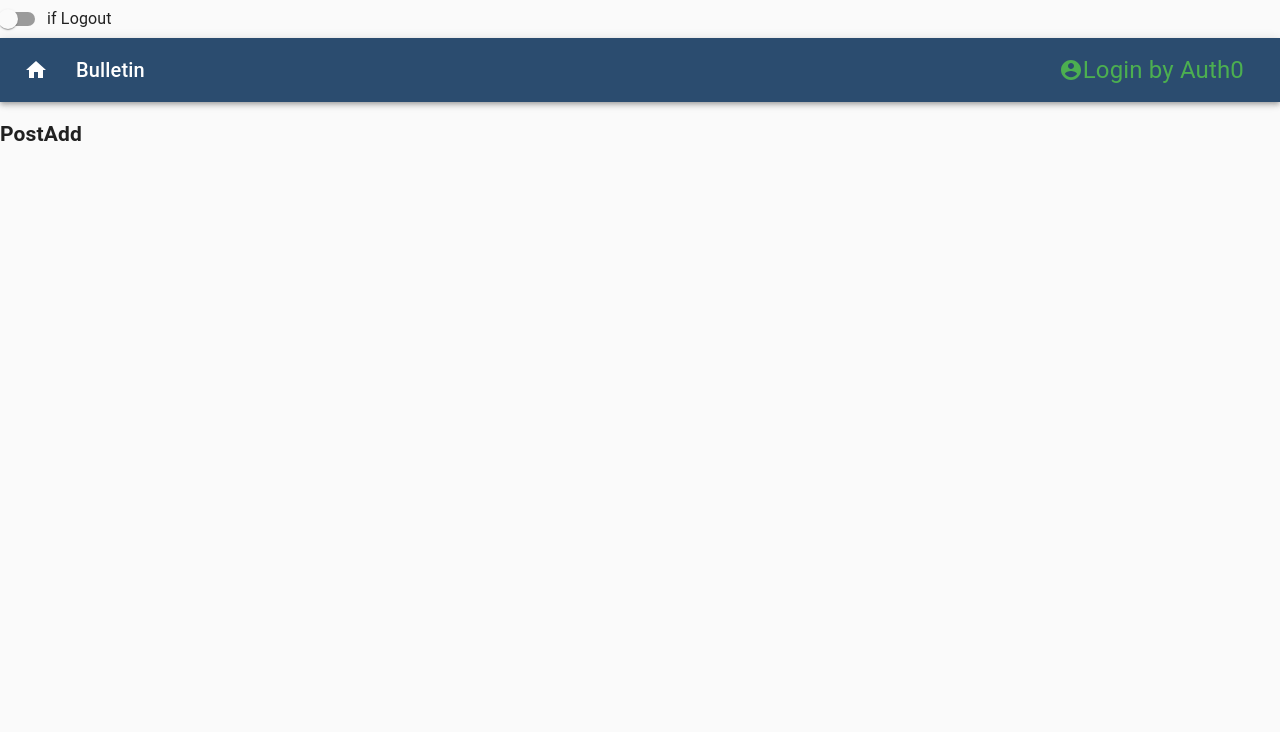
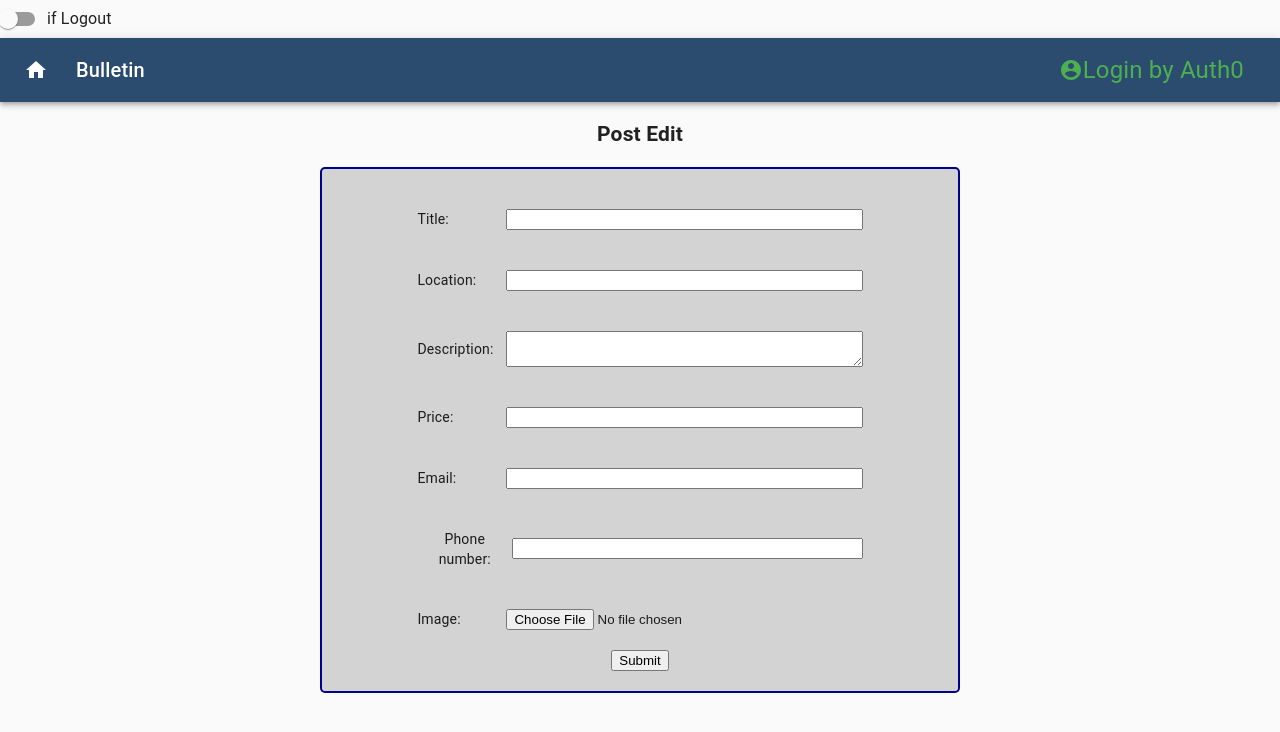
Before and after one commit to Akagi80/bulletin-board-fullApp, a React (Create React App) app: page /post/add in a window 1280 px wide. Shown: the top 732 px of the page. Built offline with nearby package versions, Linux system fonts and the light colour scheme.

Commit message:
Fix Homepage / Post, Add PostAdd / PostEdit - WIP

```diff
--- a/package.json
+++ b/package.json
@@ -20,8 +20,7 @@
   },
   "lint-staged": {
     "src/**/*.js": [
-      "yarn test-related --",
-      "eslint"
+      "yarn test-related --"
     ]
   },
   "browserslist": {
--- a/src/components/views/Homepage/Homepage.js
+++ b/src/components/views/Homepage/Homepage.js
@@ -109,7 +109,7 @@ const Component = ({ className, postsAll }) => {
                     </Typography>
                     <div>
                       <Typography className={styles.price} component='p' variant='subtitle2'>
-                        Price: {post.price}
+                        Price: {post.price}$
                       </Typography>
                       <Typography className={styles.location} component='p' variant='subtitle2'>
                         Location: {post.location}
--- a/src/components/views/Post/Post.js
+++ b/src/components/views/Post/Post.js
@@ -6,9 +6,9 @@ import clsx from 'clsx';
 
 import { connect } from 'react-redux';
 import { getOne } from '../../../redux/postsRedux';
-import Fab from '@material-ui/core/Fab';
 
 import styles from './Post.module.scss';
+import Fab from '@material-ui/core/Fab';
 
 const Component = ({className, postOne}) => {
   const [login, setLogin] = useState(false);
@@ -28,13 +28,13 @@ const Component = ({className, postOne}) => {
               <img className={styles.image} src={post.image} alt='' />
               <div>
                 <h3 className={styles.title}>{post.title}</h3>
-                <p className={styles.info}>Price: {post.price}</p>
-                <p className={styles.about}>{post.content}</p>
                 <p className={styles.info}>Location: {post.location}</p>
                 <p className={styles.info}>Added: {post.publicationDate}</p>
+                <p className={styles.about}>{post.content}</p>
+                <p className={styles.info}>Price: {post.price}$</p>
+                <p className={styles.info}>Email: {post.email} </p>
+                <p className={styles.info}>Phone number: {post.phone} </p>
                 <p className={styles.info}>Edited: {post.updateDate}</p>
-                <p className={styles.info}>email: {post.email} </p>
-                <p className={styles.info}>phone number: {post.phone} </p>
                 <p className={styles.info}>Status: {post.status}</p>
                 <Link className={styles.button} to={`/post/${post.id}/edit`}>
                   <Fab
--- a/src/components/views/PostAdd/PostAdd.js
+++ b/src/components/views/PostAdd/PostAdd.js
@@ -1,19 +1,73 @@
-import React from 'react';
+import React,  { useState } from 'react';
 import PropTypes from 'prop-types';
+//import {Link} from 'react-router-dom';
 
 import clsx from 'clsx';
 
-// import { connect } from 'react-redux';
-// import { reduxSelector, reduxActionCreator } from '../../../redux/exampleRedux.js';
+//import { connect } from 'react-redux';
+//import { addPost } from '../../../redux/postsRedux';
 
 import styles from './PostAdd.module.scss';
 
-const Component = ({className, children}) => (
-  <div className={clsx(className, styles.root)}>
-    <h2>PostAdd</h2>
-    {children}
-  </div>
-);
+const Component = ({className, addPost}) => {
+  const [post, setPost] = useState('');
+  const handleChange = (event) => {
+    setPost({ ...post, [event.target.name]: event.target.value })
+  }
+  const submitForm = (event) => {
+    event.preventDefault();
+    if(post.title.length > 1 && post.content.length > 1 && post.email){
+      post.updateDate = new Date().toISOString();
+      addPost(post);
+
+      setPost({
+        id: '',
+        title: '',
+        location: '',
+        publicationDate: '',
+        content: '',
+        price: '',
+        email: '',
+        phone: '',
+        image: '',
+        updateDate: '',
+        status: ''
+      });
+    } else {
+      alert('Please complete all fields');
+    }
+  }
+
+  return (
+    <div className={clsx(className, styles.root)}>
+      <h2>Post Edit</h2>
+      <form className={styles.changesForm} action="/contact/send-message" method="POST" enctype="multipart/form-data" onSubmit={submitForm}>
+        <label className={styles.formInput}>
+          Title: <input type="text" name="title" value={post.title} onChange={handleChange}></input>
+        </label>
+        <label className={styles.formInput}>
+          Location: <input type="text" name="location" value={post.location} onChange={handleChange}></input>
+        </label>
+        <label className={styles.formInput}>
+          Description: <textarea type="text" name="content" value={post.content} onChange={handleChange}></textarea>
+        </label>
+        <label className={styles.formInput}>
+          Price: <input type="text" name="price" value={post.price} onChange={handleChange}></input>
+        </label>
+        <label className={styles.formInput}>
+          Email: <input type="text" name="email" value={post.email} onChange={handleChange}></input>
+        </label>
+        <label className={styles.formInput}>
+          Phone number: <input type="text" name="phone" value={post.phone} onChange={handleChange}></input>
+        </label>
+        <label className={styles.formInput}>
+          Image: <input type="file" name="image" accept=".png, .gif, .jpg" onChange={handleChange}></input>
+        </label>
+        <button type="submit">Submit</button>
+      </form>
+    </div>
+  )
+};
 
 Component.propTypes = {
   children: PropTypes.node,
--- a/src/components/views/PostAdd/PostAdd.module.scss
+++ b/src/components/views/PostAdd/PostAdd.module.scss
@@ -1,4 +1,30 @@
 @import '../../../styles/settings.scss';
 
-// .root {
-// }
+.root {
+  width: 50%;
+  margin: auto;
+  text-align: center;
+
+  .changesForm {
+    display: flex;
+    flex-direction: column;
+    align-items: center;
+    border: darkblue 2px solid;
+    border-radius: 5px;
+    padding: 20px 0;
+    background-color: lightgrey;
+
+    .formInput {
+      display: flex;
+      flex-direction: row;
+      justify-content: space-between;
+      align-items: center;
+      width: 70%;
+      margin: 20px 0;
+
+      input, textarea {
+        width: 80%;
+      }
+    }
+  }
+}
--- a/src/redux/initialState.js
+++ b/src/redux/initialState.js
@@ -4,7 +4,7 @@ export const initialState = {
       {
         id: 1,
         title: 'Announcement 1',
-        price: '250$',
+        price: '250',
         content:
           'Vivamus sapien nulla, porta sit amet est at, bibendum viverra massa. Vestibulum dignissim tincidunt velit vel laoreet. Curabitur ut enim odio. Praesent aliquet, risus id venenatis mollis, orci lacus ultrices dolor, vitae lacinia nisl odio sed neque. Sed laoreet sollicitudin dolor vel luctus. Ut elementum nec felis id scelerisque. Vivamus quis neque feugiat nulla tincidunt cursus. Phasellus nibh diam, ornare sed consectetur sit amet, lacinia quis nulla. Aliquam tellus ante, mattis at turpis vitae, blandit lobortis turpis.',
         publicationDate: '2021.08.01',
@@ -19,7 +19,7 @@ export const initialState = {
       {
         id: 2,
         title: 'Announcement 2',
-        price: '150$',
+        price: '150',
         content:
           'Vivamus sapien nulla, porta sit amet est at, bibendum viverra massa. Vestibulum dignissim tincidunt velit vel laoreet. Curabitur ut enim odio. Praesent aliquet, risus id venenatis mollis, orci lacus ultrices dolor, vitae lacinia nisl odio sed neque. Sed laoreet sollicitudin dolor vel luctus. Ut elementum nec felis id scelerisque. Vivamus quis neque feugiat nulla tincidunt cursus. Phasellus nibh diam, ornare sed consectetur sit amet, lacinia quis nulla. Aliquam tellus ante, mattis at turpis vitae, blandit lobortis turpis.',
         publicationDate: '2021.08.11',
--- a/src/redux/postsRedux.js
+++ b/src/redux/postsRedux.js
@@ -13,15 +13,15 @@ const createActionName = name => `app/${reducerName}/${name}`;
 const FETCH_START = createActionName('FETCH_START');
 const FETCH_SUCCESS = createActionName('FETCH_SUCCESS');
 const FETCH_ERROR = createActionName('FETCH_ERROR');
-// const ADD_POST = createActionName('ADD_POST');
-// const EDIT_POST = createActionName('EDIT_POST');
+const ADD_POST = createActionName('ADD_POST');
+const EDIT_POST = createActionName('EDIT_POST');
 
 /* action creators */
 export const fetchStarted = payload => ({ payload, type: FETCH_START });
 export const fetchSuccess = payload => ({ payload, type: FETCH_SUCCESS });
 export const fetchError = payload => ({ payload, type: FETCH_ERROR });
-// export const addPost = payload => ({ payload, type: ADD_POST });
-// export const editPost = payload => ({ payload, type: EDIT_POST });
+export const addPost = payload => ({ payload, type: ADD_POST });
+export const editPost = payload => ({ payload, type: EDIT_POST });
 
 /* thunk creators */
 
@@ -56,20 +56,21 @@ export const reducer = (statePart = initialState, action = {}) => {
         },
       };
     }
-    /*
+
     case ADD_POST: {
       return {
         ...statePart,
         data: [...statePart.data, action.payload],
       }
     }
+
     case EDIT_POST: {
       return {
         ...statePart,
         data: statePart.data.map(post => post.id === action.payload.id ? action.payload : post),
       }
     }
-    */
+
     default:
       return statePart;
   }
```
Also changed, not shown: src/components/views/PostEdit/PostEdit.js (+93 -0 lines), src/components/views/PostEdit/PostEdit.module.scss (+29 -2 lines).
